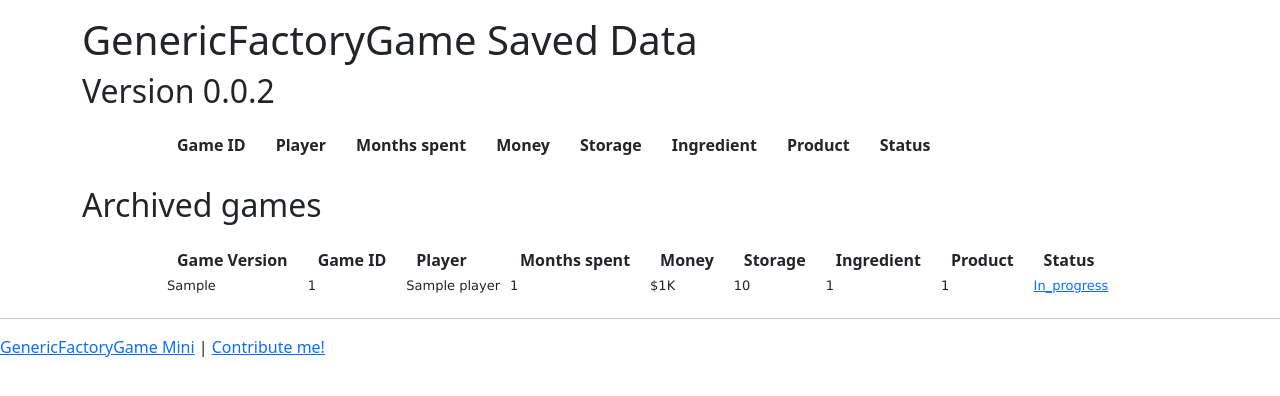
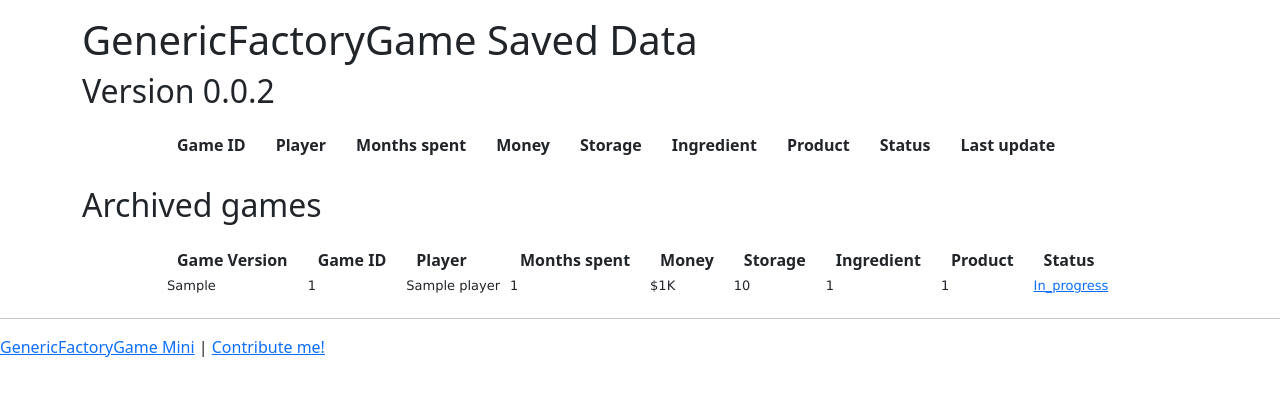
Before and after one commit to ujihisa/generic-factory-game, a Rails app: page /games in a window 1280 px wide. Shown: the top 396 px of the page. Run offline with Rails 7, Linux system fonts and the light colour scheme; tables that the repository leaves empty hold one stand-in row (values such as "Sample post"); lists and menus that the app fills with data are empty; style sheets or scripts are compiled from the project's sources; some libraries are stand-ins or nearby versions.

Commit message:
Show last update

```diff
--- a/app/views/games/index.html.erb
+++ b/app/views/games/index.html.erb
@@ -15,6 +15,7 @@
       <th>Ingredient</th>
       <th>Product</th>
       <th>Status</th>
+      <th>Last update</th>
     </tr>
   </thead>
 
@@ -33,6 +34,7 @@
         <td><%= game.ingredient %></td>
         <td><%= game.product %></td>
         <td><%= link_to game.status.to_s.capitalize, game %></td>
+        <td><%= game.updated_at.in_time_zone('America/Vancouver').iso8601 %></td>
       </tr>
     <% end %>
   </tbody>
```
